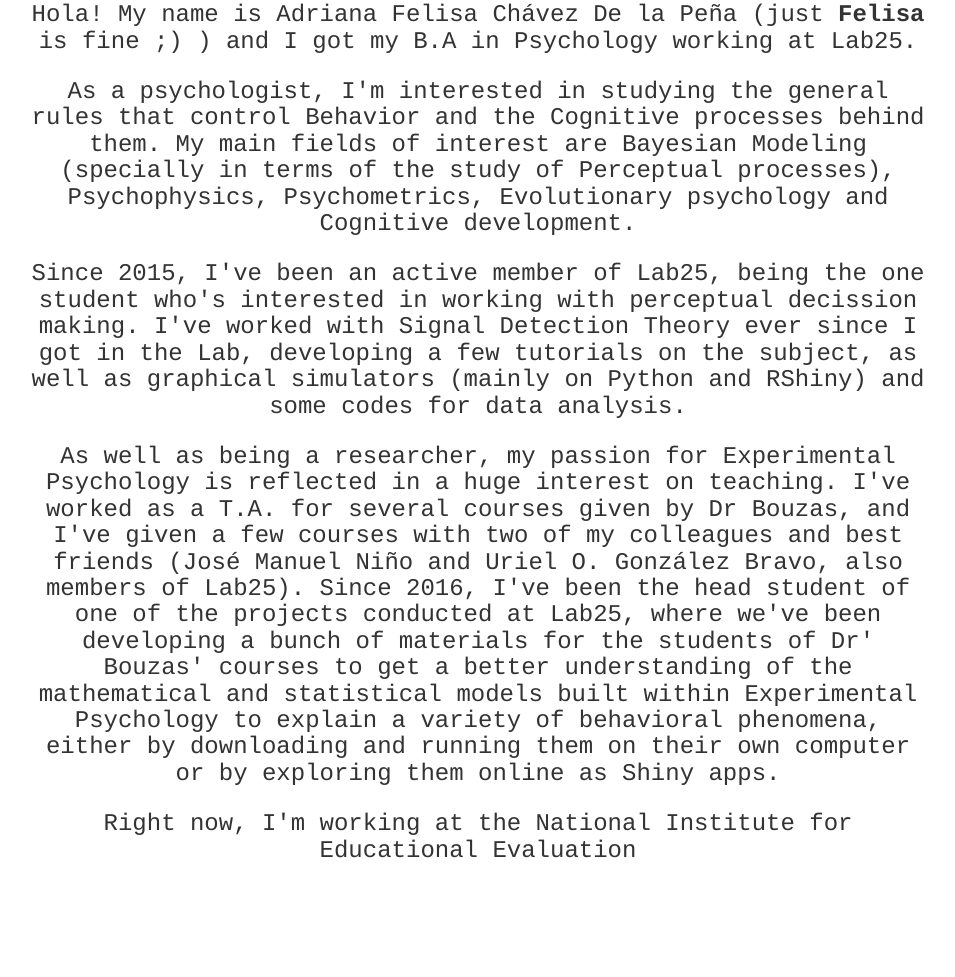
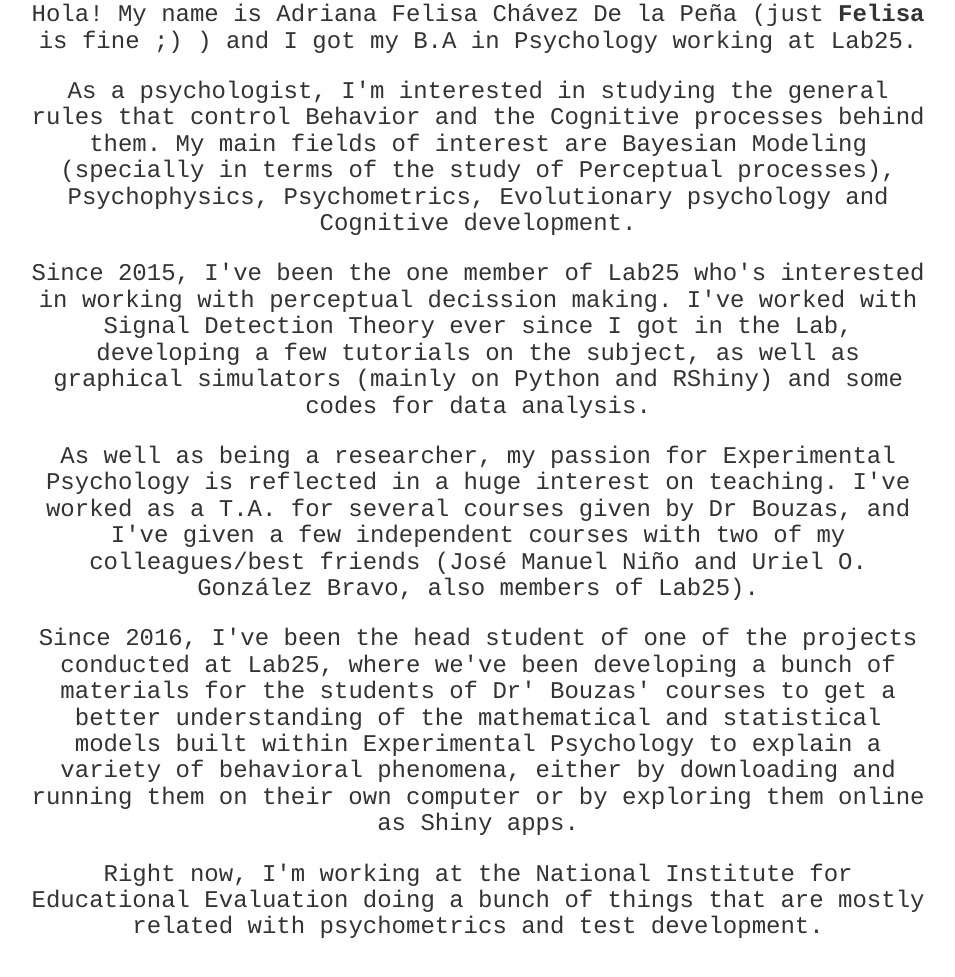
Before and after one commit to BouzasLab25/bouzaslab25.github.io, a Jekyll site: the page built from people/felisa.html, in a window 1280 px wide and 1400 px high, scrolled down 1008 px. Shown: the top 977 px of the window, without its empty margins (162-1117 px from the left). Built offline with Jekyll 4.4.1, drawn with Linux system fonts in a browser that asks for light colours.

Commit message:
Update felisa.html

```diff
--- a/people/felisa.html
+++ b/people/felisa.html
@@ -31,8 +31,10 @@ title: Lab25 Felisa
 
 <p>As a psychologist, I'm interested in studying the general rules that control Behavior and the Cognitive processes behind them. My main fields of interest are Bayesian Modeling (specially in terms of the study of Perceptual processes), Psychophysics, Psychometrics, Evolutionary psychology and Cognitive development. </p>
 
-<p>Since 2015, I've been an active member of Lab25, being the one student who's interested in working with perceptual decission making. I've worked with Signal Detection Theory ever since I got in the Lab, developing a few tutorials on the subject, as well as graphical simulators (mainly on Python and RShiny) and some codes for data analysis.</p>
+<p>Since 2015, I've been the one member of Lab25 who's interested in working with perceptual decission making. I've worked with Signal Detection Theory ever since I got in the Lab, developing a few tutorials on the subject, as well as graphical simulators (mainly on Python and RShiny) and some codes for data analysis.</p>
 
-<p>As well as being a researcher, my passion for Experimental Psychology is reflected in a huge interest on teaching. I've worked as a T.A. for several courses given by Dr Bouzas, and I've given a few courses with two of my colleagues and best friends (José Manuel Niño and Uriel O. González Bravo, also members of Lab25). Since 2016, I've been the head student of one of the projects conducted at Lab25, where we've been developing a bunch of materials for the students of Dr' Bouzas' courses to get a better understanding of the mathematical and statistical models built within Experimental Psychology to explain a variety of behavioral phenomena, either by downloading and running them on their own computer or by exploring them online as Shiny apps.</p>
+<p>As well as being a researcher, my passion for Experimental Psychology is reflected in a huge interest on teaching. I've worked as a T.A. for several courses given by Dr Bouzas, and I've given a few independent courses with two of my colleagues/best friends (José Manuel Niño and Uriel O. González Bravo, also members of Lab25).</p>
 
-<p>Right now, I'm working at the National Institute for Educational Evaluation </p>
+<p>Since 2016, I've been the head student of one of the projects conducted at Lab25, where we've been developing a bunch of materials for the students of Dr' Bouzas' courses to get a better understanding of the mathematical and statistical models built within Experimental Psychology to explain a variety of behavioral phenomena, either by downloading and running them on their own computer or by exploring them online as Shiny apps.</p>
+
+<p>Right now, I'm working at the National Institute for Educational Evaluation doing a bunch of things that are mostly related with psychometrics and test development.</p>
```
